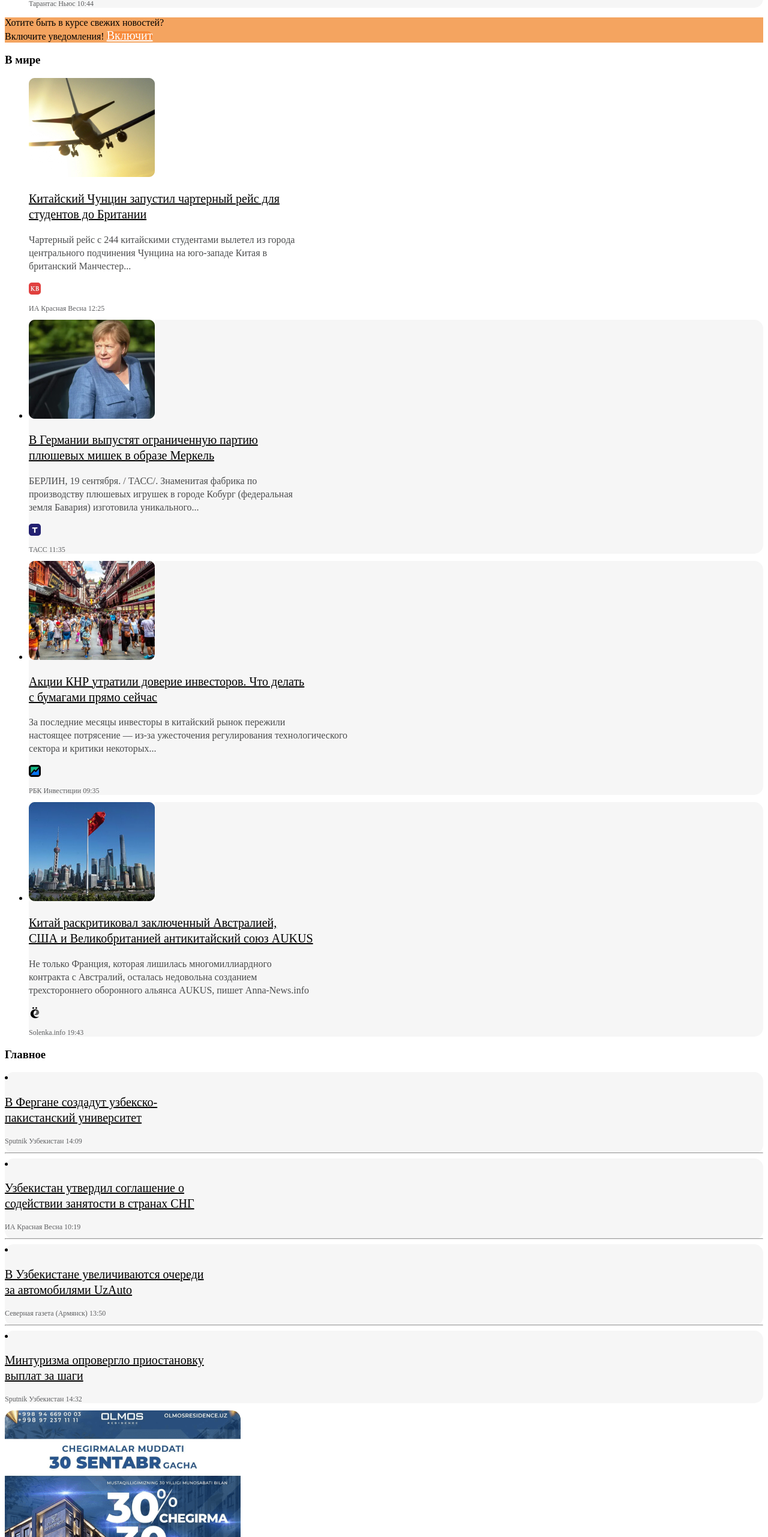
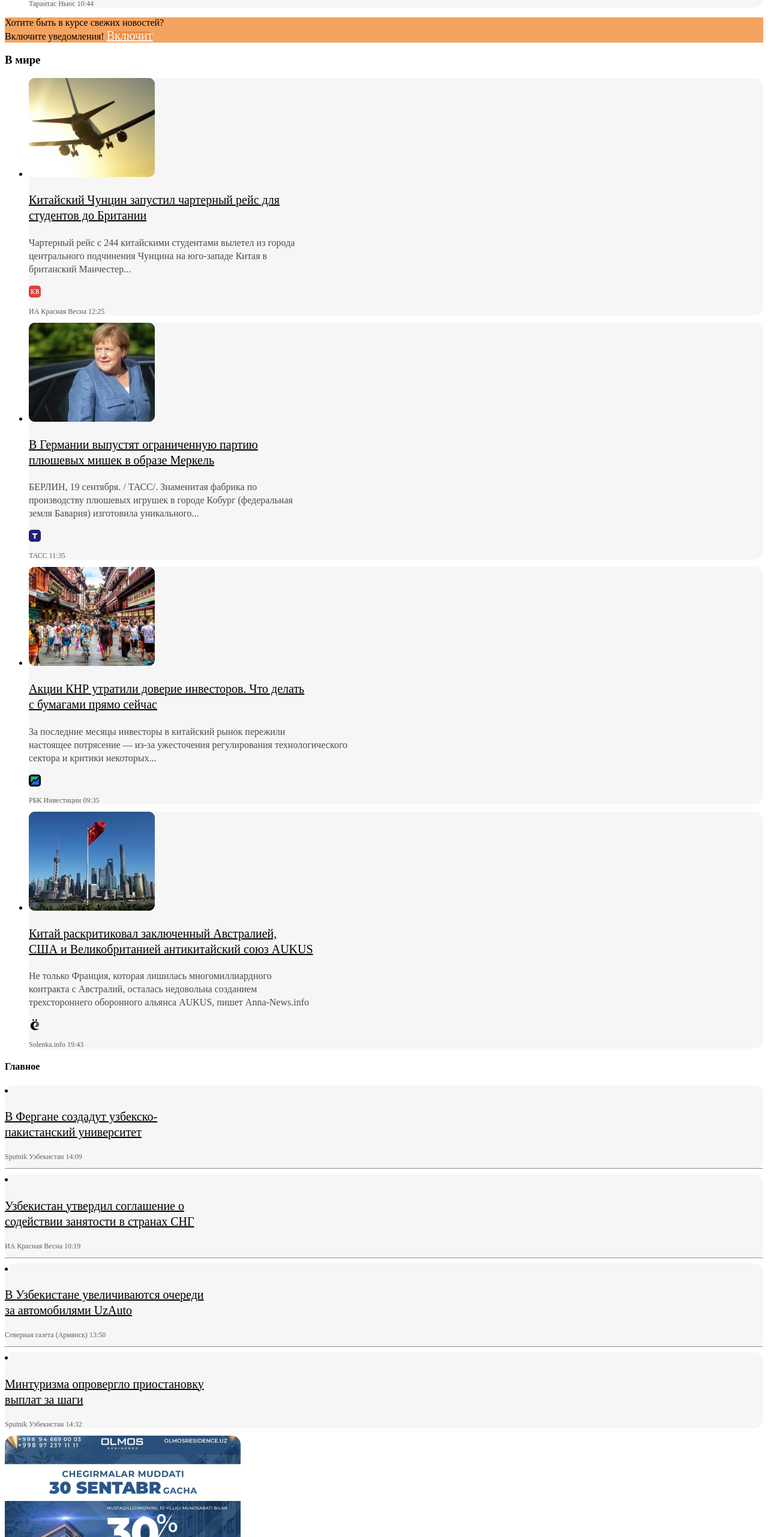
Before and after one commit to mirjalol4941/namanganliklar24, a plain HTML site: page index.html in a window 1280 px wide. Shown: the part 2938-5500 px from the top of the page at 60% size. Drawn offline with Linux system fonts and the light colour scheme.

Commit message:
error checking

```diff
--- a/index.html
+++ b/index.html
@@ -182,12 +182,12 @@
 </span>
 </article>
 
-<section>
+<section class="news-worlds">
 <h3 class="news-world">В мире</h3>
-<ul class="latest-news-list >
+<ul class="latest-news-list">
 <li class="latest-news-items">
     <img class="latest-news-image" src="./img/airplane.jpg" width="210" height="165" alt="airplane-image">
-    <h3 class="latest-news-heading"><a href="#" class="latest-news-link">Китайский Чунцин запустил чартерный рейс для <br> студентов до Британии</a></h3>
+    <h4 class="latest-news-heading"><a href="#" class="latest-news-link">Китайский Чунцин запустил чартерный рейс для <br> студентов до Британии</a></h4>
     <p class="latest-news-discription">Чартерный рейс с 244 китайскими студентами вылетел из города <br> центрального подчинения Чунцина на юго-западе Китая в <br> британский Манчестер... </p>
     <div class="latest-news-time-box">
 <img class="latest-news-time-image" src="./img/KB.png" width="20" height="20" alt="KB-logo">
@@ -199,7 +199,7 @@
 
 <li class="latest-news-items">
     <img class="latest-news-image" src="./img/woman.jpg" width="210" height="165" alt="woman-image">
-    <h3 class="latest-news-heading"><a href="#" class="latest-news-link">В Германии выпустят ограниченную партию <br> плюшевых мишек в образе Меркель</a></h3>
+    <h4 class="latest-news-heading"><a href="#" class="latest-news-link">В Германии выпустят ограниченную партию <br> плюшевых мишек в образе Меркель</a></h4>
     <p class="latest-news-discription">БЕРЛИН, 19 сентября. / ТАСС/. Знаменитая фабрика по <br> производству плюшевых игрушек в городе Кобург (федеральная <br> земля Бавария) изготовила уникального...</p>
     <div class="latest-news-time-box">
 <img class="latest-news-time-image" src="./img/TACC.png" width="20" height="20" alt="Tacc-logo">
@@ -213,7 +213,7 @@
 
 <li class="latest-news-items">
     <img class="latest-news-image" src="./img/city.jpg" width="210" height="165" alt="people-image">
-    <h3 class="latest-news-heading"><a href="#" class="latest-news-link">Акции КНР утратили доверие инвесторов. Что делать <br> с бумагами прямо сейчас</a></h3>
+    <h4 class="latest-news-heading"><a href="#" class="latest-news-link">Акции КНР утратили доверие инвесторов. Что делать <br> с бумагами прямо сейчас</a></h4>
     <p class="latest-news-discription">За последние месяцы инвесторы в китайский рынок пережили <br> настоящее потрясение — из-за ужесточения регулирования технологического <br> сектора и критики некоторых...</p>
     <div class="latest-news-time-box">
 <img class="latest-news-time-image" src="./img/RBK.png" width="20" height="20" alt="RBK-logo">
@@ -226,7 +226,7 @@
 
 <li class="latest-news-items">
     <img class="latest-news-image" src="./img/china.jpg" width="210" height="165" alt="china-image">
-    <h3 class="latest-news-heading"><a href="#" class="latest-news-link">Китай раскритиковал заключенный Австралией, <br> США и Великобританией антикитайский союз AUKUS</a></h3>
+    <h4 class="latest-news-heading"><a href="#" class="latest-news-link">Китай раскритиковал заключенный Австралией, <br> США и Великобританией антикитайский союз AUKUS</a></h4>
     <p class="latest-news-discription">Не только Франция, которая лишилась многомиллиардного <br> контракта с Австралий, осталась недовольна созданием <br> трехстороннего оборонного альянса AUKUS, пишет Anna-News.info</p>
     <div class="latest-news-time-box">
 <img class="latest-news-time-image" src="./img/e logo.png" width="20" height="20" alt="E-logo">
@@ -240,13 +240,13 @@
 
 
 
-<h3 class="news-world-about">Главное</h3>
+<h4 class="news-world-about">Главное</h4>
 
 <ul class="latest-news-list">
 
 </ul>
 <li class="latest-news-items">
-    <h3 class="latest-news-heading"><a href="#" class="latest-news-link">В Фергане создадут узбекско- <br> пакистанский университет</a></h3>
+    <h4 class="latest-news-heading"><a href="#" class="latest-news-link">В Фергане создадут узбекско- <br> пакистанский университет</a></h4>
     <div class="latest-news-time-box">
         <p class="latest-news-time-text">Sputnik Узбекистан
             <time datetime="2022-06-14">14:09</time>
@@ -257,7 +257,7 @@
 
 
 <li class="latest-news-items">
-    <h3 class="latest-news-heading"><a href="#" class="latest-news-link">Узбекистан утвердил соглашение о <br> содействии занятости в странах СНГ</a></h3>
+    <h4 class="latest-news-heading"><a href="#" class="latest-news-link">Узбекистан утвердил соглашение о <br> содействии занятости в странах СНГ</a></h4>
     <div class="latest-news-time-box">
         <p class="latest-news-time-text">ИА Красная Весна
             <time datetime="2022-06-14">10:19</time>
@@ -267,7 +267,7 @@
 </li>
 
 <li class="latest-news-items">
-    <h3 class="latest-news-heading"><a href="#" class="latest-news-link">В Узбекистане увеличиваются очереди <br> за автомобилями UzAuto</a></h3>
+    <h4 class="latest-news-heading"><a href="#" class="latest-news-link">В Узбекистане увеличиваются очереди <br> за автомобилями UzAuto</a></h4>
     <div class="latest-news-time-box">
         <p class="latest-news-time-text">Северная газета (Армянск)
             <time datetime="2022-06-14">13:50</time>
@@ -277,7 +277,7 @@
 </li>
 
 <li class="latest-news-items">
-    <h3 class="latest-news-heading"><a href="#" class="latest-news-link">Минтуризма опровергло приостановку <br> выплат за шаги</a></h3>
+    <h4 class="latest-news-heading"><a href="#" class="latest-news-link">Минтуризма опровергло приостановку <br> выплат за шаги</a></h4>
     <div class="latest-news-time-box">
         <p class="latest-news-time-text">Sputnik Узбекистан
             <time datetime="2022-06-14">14:32</time>
@@ -295,7 +295,8 @@
 </main>
 
 <footer class="footer-part">
-<div>
+<div class="foooter-news-part">
+    <div class="footer-list-news">
     <a class="logo-link" href="index.html">
         <img class="namanganliklar-image"
         width="264"
@@ -304,40 +305,40 @@
     </a>
     <p class="footer-news-text">Воспроизводство, копирование, <br> использование информации с сайта <br> «NAMANGANLIKLAR24.UZ» возможно <br> только с предварительного <br> письменного разрешения редакции.
     </p>
+</div>
+    <div class="footer-info-text">
 
-    <div class="footer-info-text">
         <ul class="news-text-item">
             <li class="footer-list">
                 <a class="footer-link" href="#">Информация о сайте</a>
             </li>
-            <li footer-list>
+            <li class="footer-list">
                 <a  class="footer-link" href="#">Напишите нам</a>
             </li>
-            <li footer-list>
+            <li class="footer-list">
                 <a class="footer-link" href="#">Реклама</a>
             </li>
-            <li footer-list>
+            <li class="footer-list" >
                 <a  class="footer-link" href="#">Прислать новость</a>
             </li>
         </ul>
-    </div>
 
-
-    <div class="footer-text-news">
-        <ul class="news-text-item-list">
+        <ul class="news-text-item">
             <li class="footer-list"><a  class="footer-link" href="#">Использование материалов</a></li>
             <li class="footer-list"><a  class="footer-link" href="#">Темы дня</a></li>
             <li class="footer-list"><a  class="footer-link" href="#">Наша команда</a></li>
 
         </ul>
+
     </div>
+</div>
 
 
     <hr class="under-line">
+    <div class="footer-text-news">
+    <p class="info-list">Наши социальные <br> сети</p>
 
-    <p class="info-list">Наши социальные <br> сети</p>
-    <div class="latest-news-footer">
-        <ul class="latest-news-lists">
+        <ul class="news-text-item-list">
             <li class="latest-news-items-footer"><a class="footer-latest-links" href="https://facebook.com" target="blank"><img class="footer-images" src="./img/free-icon-facebook.svg" alt="facebook" width="25" height="25">
             </a></li>
             <li class="latest-news-items-footer"><a class="footer-latest-links"   href="https://instagram.com" target="blank"><img class="footer-images" src="./img/free-icon-instagram.svg" alt="instagram" width="25" height="25"></a></li>
@@ -345,7 +346,6 @@
             <li class="latest-news-items-footer"><a class="footer-latest-links"  href="https://youtube.com" target="blank"><img class="footer-images" src="./img/free-icon-youtube-1384060 1.jpg" alt="youtube" width="25" height="25"></a></li>
         </ul>
         </div>
-    </div>
 
 </footer>
 
```
